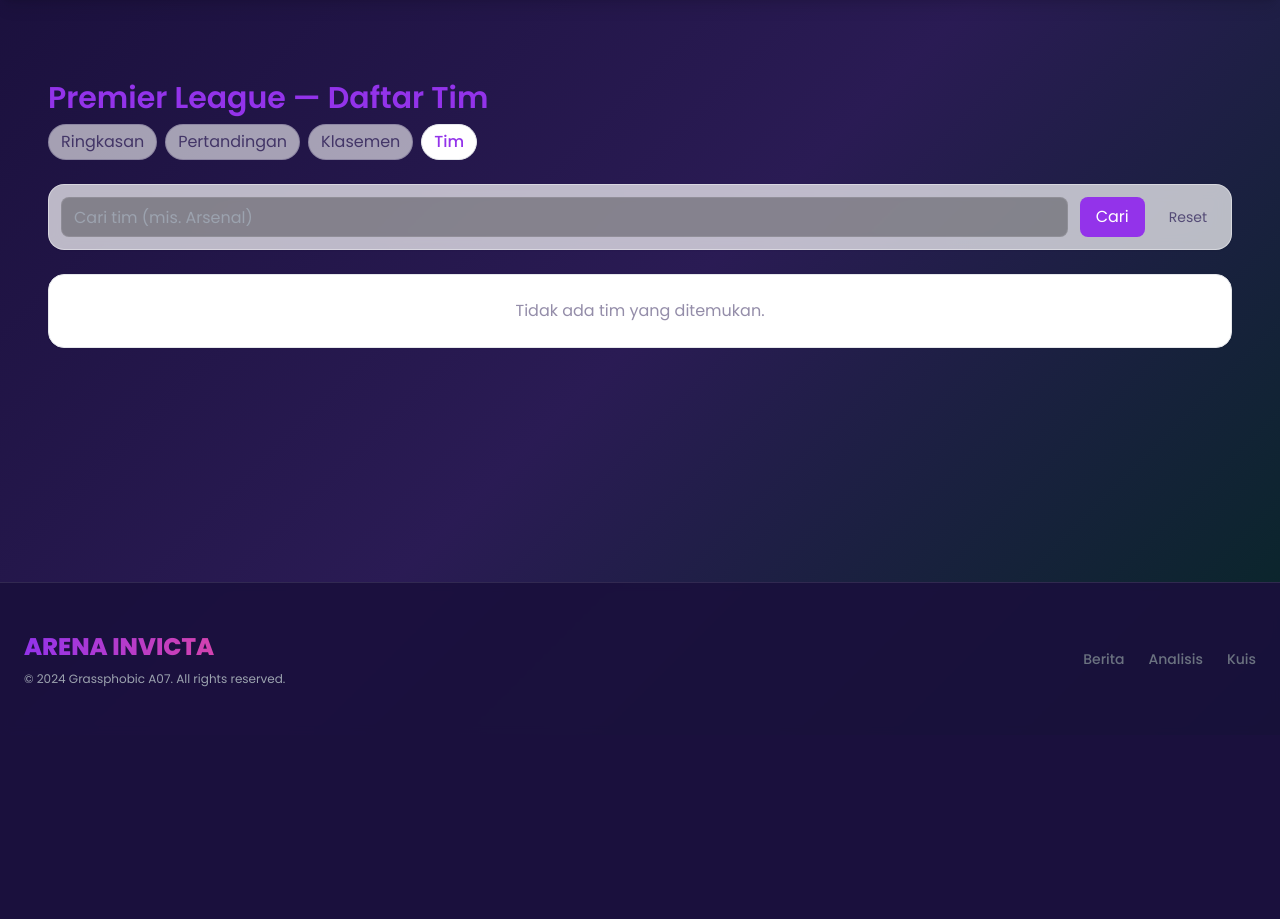
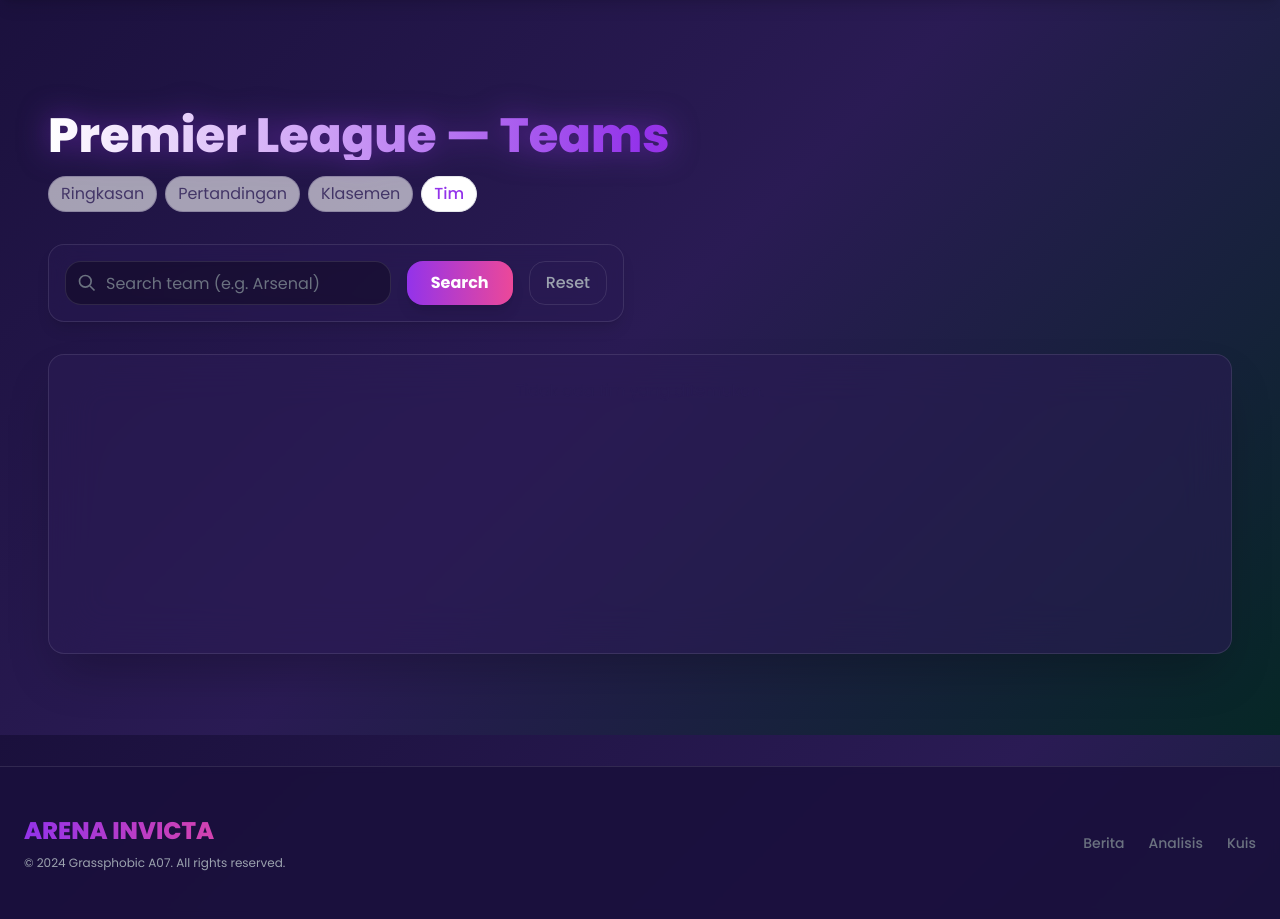
Before and after one commit to grassphobic-A07/arena-invicta, a Django app: template templates/leagues/team_list.html in a window 1280 px wide. Shown: the part 65-984 px from the top of the page. Before the commit the page ends 752 px from the top, so only its background shows below. Run offline with Django 5.2, Linux system fonts and the light colour scheme; the template is opened without the code that fills it, so the values that code supplies are empty; some libraries are stand-ins or nearby versions.

Commit message:
Tema web aplikasi diperbarui

```diff
--- a/templates/leagues/team_list.html
+++ b/templates/leagues/team_list.html
@@ -2,42 +2,50 @@
 {% block title %}Daftar Tim • Premier League{% endblock %}
 
 {% block content %}
-  <div class="mx-auto max-w-7xl px-4">
+<section class="mx-auto max-w-7xl px-4 py-8 space-y-8">
 
-    <h1 class="text-3xl font-semibold text-primary mb-2">Premier League — Daftar Tim</h1>
+  <div>
+    <h1 class="text-4xl md:text-5xl font-extrabold text-transparent bg-clip-text bg-gradient-to-r from-white via-primary to-secondary drop-shadow-[0_0_15px_rgba(147,51,234,0.5)] mb-4">
+      Premier League — Teams
+    </h1>
+    {% include 'leagues/_league_nav.html' with league=league current_nav='teams' %}
+  </div>
 
-    {% include 'leagues/_league_nav.html' with league=league current_nav='teams' %}
-
-    <form id="teamSearchForm" class="bg-white/70 backdrop-blur border border-white/40 rounded-xl shadow-sm p-3 mb-6 flex items-center gap-3" method="get" action="{% url 'leagues:team_list' league.pk %}">
-      <input type="text" name="q" value="{{ q }}" placeholder="Cari tim (mis. Arsenal)"
-             class="h-10 rounded-lg border border-surface/20 px-3 bg-white flex-1 min-w-[150px]">
+  <form id="teamSearchForm" class="bg-[#2A1B54]/40 backdrop-blur-md border border-white/10 rounded-2xl p-4 flex items-center gap-4 shadow-lg max-w-xl" method="get" action="{% url 'leagues:team_list' league.pk %}">
+    <div class="relative flex-grow">
+        <div class="absolute inset-y-0 left-0 pl-3 flex items-center pointer-events-none text-gray-500">
+            <svg class="w-5 h-5" fill="none" stroke="currentColor" viewBox="0 0 24 24"><path stroke-width="2" d="M21 21l-6-6m2-5a7 7 0 11-14 0 7 7 0 0114 0z"/></svg>
+        </div>
+        <input type="text" name="q" value="{{ q }}" placeholder="Search team (e.g. Arsenal)"
+               class="w-full h-11 rounded-xl bg-black/30 border border-white/10 pl-10 pr-4 text-white focus:border-secondary focus:ring-1 focus:ring-secondary outline-none transition placeholder-gray-500">
+    </div>
     <button type="submit"
-              class="h-10 px-4 rounded-lg bg-primary text-white hover:bg-sea">
-        Cari
+            class="h-11 px-6 rounded-xl bg-gradient-to-r from-primary to-secondary text-white font-bold shadow-lg hover:shadow-primary/30 transition transform hover:-translate-y-0.5">
+      Search
     </button>
-      <a href="{% url 'leagues:team_list' league.pk %}" class="h-10 inline-flex items-center px-3 text-sm text-surface/70 hover:text-primary">Reset</a>
+    <a href="{% url 'leagues:team_list' league.pk %}" class="h-11 px-4 inline-flex items-center rounded-xl border border-white/10 text-gray-400 hover:bg-white/10 hover:text-white transition font-medium">Reset</a>
   </form>
 
-    <div id="teamListContainer" class="bg-white rounded-xl border border-mist shadow-sm overflow-hidden">
+  <div id="teamListContainer" class="bg-[#2A1B54]/60 backdrop-blur-xl border border-white/10 rounded-2xl overflow-hidden shadow-2xl min-h-[300px]">
     {% include 'leagues/_team_list_partial.html' with teams=teams %}
   </div>
 
   {% if page_obj.has_previous or page_obj.has_next %}
-      <div class="mt-6 flex items-center justify-between text-sm">
-        <div class="text-surface/70">
-          Halaman {{ page_obj.number }} dari {{ page_obj.paginator.num_pages }}.
+    <div class="flex items-center justify-between pt-4 border-t border-white/10">
+      <div class="text-sm text-gray-400">
+        Page <span class="font-bold text-white">{{ page_obj.number }}</span> of <span class="font-bold text-white">{{ page_obj.paginator.num_pages }}</span>
       </div>
       <div class="flex items-center gap-2">
         {% if page_obj.has_previous %}
           <a href="?q={{ q }}&page={{ page_obj.previous_page_number }}"
-               class="inline-flex items-center h-8 px-3 rounded-lg border border-surface/20 bg-white hover:bg-mist/60">
-              ← Sebelumnya
+             class="h-9 px-4 rounded-lg border border-white/10 bg-white/5 text-gray-300 hover:bg-white/10 hover:text-white transition text-sm font-medium flex items-center">
+            ← Prev
           </a>
         {% endif %}
         {% if page_obj.has_next %}
           <a href="?q={{ q }}&page={{ page_obj.next_page_number }}"
-               class="inline-flex items-center h-8 px-3 rounded-lg border border-surface/20 bg-white hover:bg-mist/60">
-              Berikutnya →
+             class="h-9 px-4 rounded-lg border border-white/10 bg-white/5 text-gray-300 hover:bg-white/10 hover:text-white transition text-sm font-medium flex items-center">
+            Next →
           </a>
         {% endif %}
       </div>
@@ -50,34 +58,38 @@
     const form = document.getElementById('teamSearchForm');
     const input = form.querySelector('input[name="q"]');
     const container = document.getElementById('teamListContainer');
-      let searchTimer; // Untuk debounce (menunda request saat user mengetik)
+    let searchTimer;
 
     const performSearch = async () => {
       const query = input.value;
+      const url = new URL(form.action);
+      url.searchParams.set('q', query);
 
-        // Buat URL dengan query params 'q'
-        const url = new URL(form.action); // Ambil action URL dari form
-        url.searchParams.set('q', query); // Set atau update parameter 'q'
-
-        container.innerHTML = '<div class="px-5 py-6 text-center text-surface/50 animate-pulse">Memuat...</div>';
+      // Loading State (Dark Mode Style)
+      container.innerHTML = `
+        <div class="px-5 py-12 text-center text-gray-400 flex flex-col items-center justify-center">
+            <svg class="animate-spin h-8 w-8 text-primary mb-3" xmlns="http://www.w3.org/2000/svg" fill="none" viewBox="0 0 24 24">
+                <circle class="opacity-25" cx="12" cy="12" r="10" stroke="currentColor" stroke-width="4"></circle>
+                <path class="opacity-75" fill="currentColor" d="M4 12a8 8 0 018-8V0C5.373 0 0 5.373 0 12h4zm2 5.291A7.962 7.962 0 014 12H0c0 3.042 1.135 5.824 3 7.938l3-2.647z"></path>
+            </svg>
+            <span>Searching teams...</span>
+        </div>`;
 
       try {
         const resp = await fetch(url.href, {
           method: "GET",
-            headers: {
-              "X-Requested-With": "XMLHttpRequest"
-            }
+          headers: { "X-Requested-With": "XMLHttpRequest" }
         });
 
         if (resp.ok) {
           const htmlResult = await resp.text();
           container.innerHTML = htmlResult;
         } else {
-            container.innerHTML = '<div class="px-5 py-6 text-center text-danger">Gagal memuat daftar tim. Coba lagi.</div>';
+          container.innerHTML = '<div class="px-5 py-12 text-center text-red-400 italic">Failed to load teams. Please try again.</div>';
           console.error("AJAX Error:", resp.status, resp.statusText);
         }
       } catch (err) {
-          container.innerHTML = '<div class="px-5 py-6 text-center text-danger">Terjadi kesalahan jaringan. Periksa koneksi Anda.</div>';
+        container.innerHTML = '<div class="px-5 py-12 text-center text-red-400 italic">Network error. Check your connection.</div>';
         console.error("Network Error:", err);
       }
 
@@ -105,5 +117,5 @@
   })();
   </script>
 
-  </div>
+</section>
 {% endblock %}
```
Lines whose indentation alone changed are shown as unchanged.
